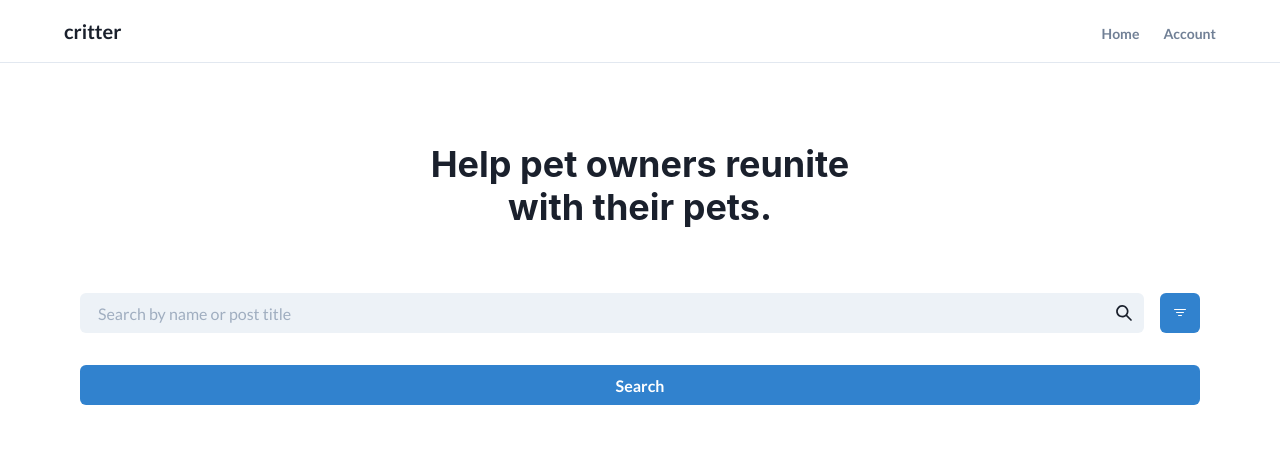
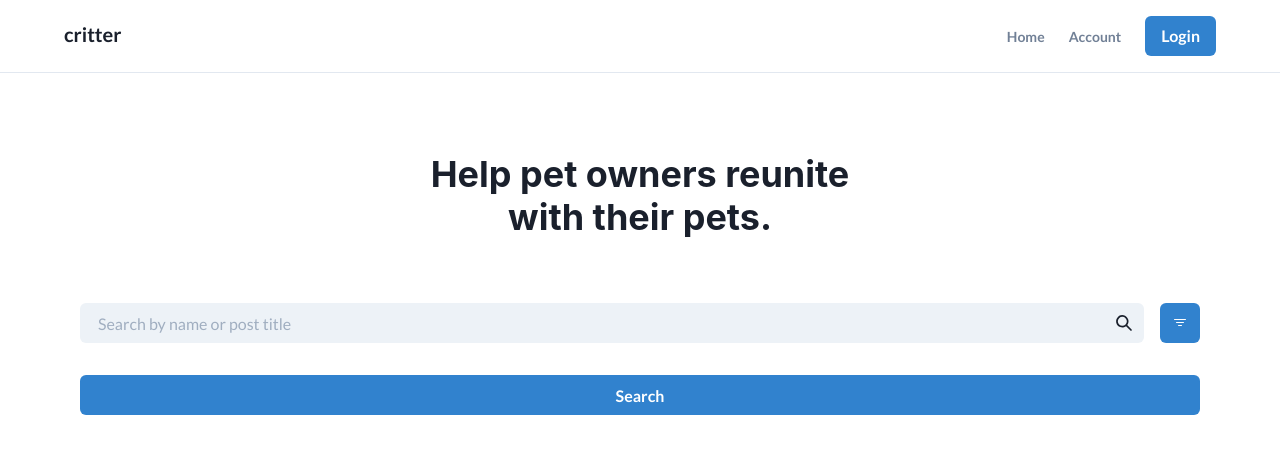
Before and after one commit to Uvacoder/critters, a Next.js app: page / in a window 1280 px wide. Shown: the top 454 px of the page. Built offline with nearby package versions, Linux system fonts and the light colour scheme; no server answers.

Commit message:
add focus outline to links in navbar

```diff
--- a/components/Layout/Navbar.tsx
+++ b/components/Layout/Navbar.tsx
@@ -1,7 +1,7 @@
 import { NavLink } from "components/common";
 import {
   Box,
-  List,
+  Button,
   ListItem,
   UnorderedList,
   Link as ChakraLink,
@@ -28,6 +28,11 @@ export const Navbar = () => {
             fontWeight="bold"
             textDecoration="none"
             fontSize="xl"
+            tabIndex={0}
+            _focus={{
+              outline: "4px solid",
+              outlineColor: "blue.600",
+            }}
             style={{ textDecoration: "none" }}
           >
             critter
@@ -37,6 +42,7 @@ export const Navbar = () => {
           styleType="none"
           display="flex"
           gridGap="6"
+          alignItems="center"
           marginLeft="auto"
         >
           <ListItem>
@@ -45,6 +51,9 @@ export const Navbar = () => {
           <ListItem>
             <NavLink to="/account">Account</NavLink>
           </ListItem>
+          <ListItem>
+            <Button colorScheme="blue">Login</Button>
+          </ListItem>
         </UnorderedList>
       </Box>
     </Box>
--- a/components/common/NavLink/NavLink.tsx
+++ b/components/common/NavLink/NavLink.tsx
@@ -12,11 +12,12 @@ export const NavLink = ({ to, children }: Props) => {
     <Link href={to}>
       <ChakraLink
         fontWeight="semibold"
+        tabIndex={0}
         color="gray.500"
         style={{ textDecoration: "none" }}
         _focus={{
-          outline: "2px solid",
-          outlineColor: "teal.600",
+          outline: "4px solid",
+          outlineColor: "blue.600",
         }}
         fontSize="sm"
       >
```
